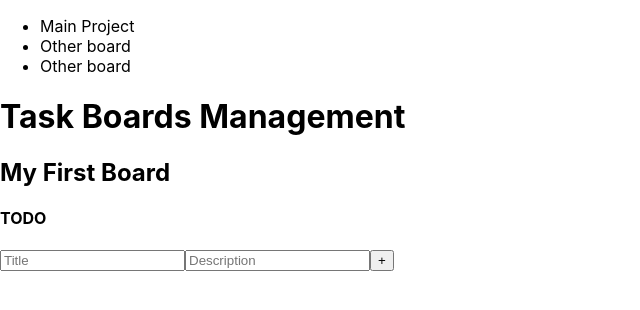
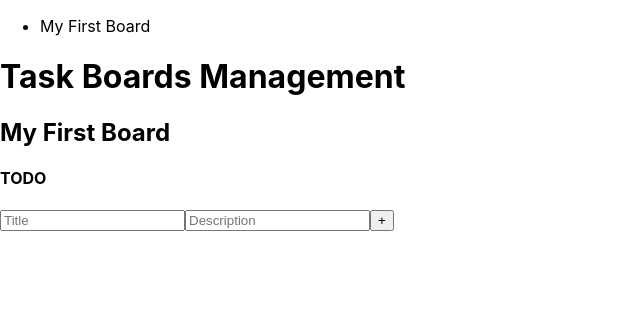
Before and after one commit to Bazsa241/task-boards-management, a React (Create React App) app in the folder frontend/: page / in a window 1280 px wide. Shown: the top 310 px of the page, without its empty margins (0-640 px from the left). Built offline with nearby package versions, Linux system fonts and the light colour scheme.

Commit message:
list boards

```diff
--- a/frontend/src/components/Navbar.jsx
+++ b/frontend/src/components/Navbar.jsx
@@ -1,9 +1,14 @@
+import { useSelector } from 'react-redux'
+
 function Navbar() {
-  return(
+
+  const boards = useSelector(state => state.boardsReducer.myBoards)
+
+  return (
     <ul>
-      <li>Main Project</li>
-      <li>Other board</li>
-      <li>Other board</li>
+      {
+        boards.map(board => <li key={board.id}>{board.title}</li> )
+      }
     </ul>
   )
 }
```
